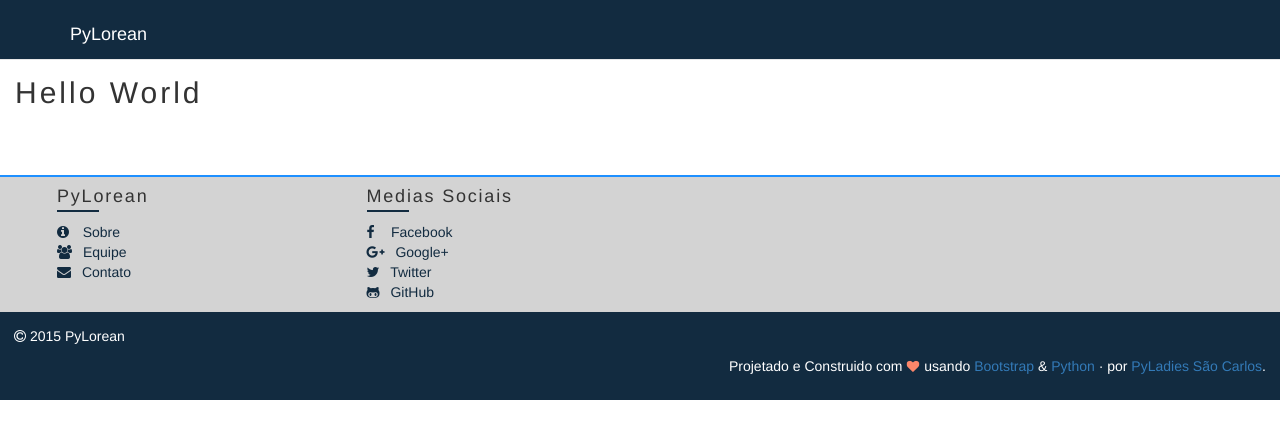
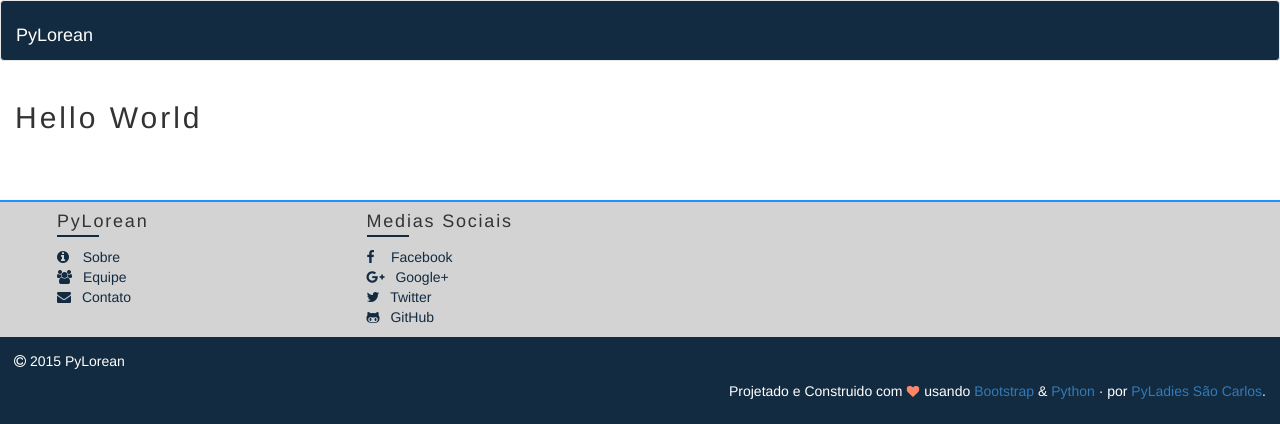
Before and after one commit to PyLadiesSanca/PyLorean, a Django app: page / in a window 1280 px wide. Shown: the top 424 px of the page. Run offline with Django 3.2, Linux system fonts and the light colour scheme; some libraries are stand-ins or nearby versions.

Commit message:
Fixes the base template

```diff
--- a/pylorean/templates/base.html
+++ b/pylorean/templates/base.html
@@ -35,8 +35,8 @@
 
     <!-- Navbar -->
     {% block menu %}
-    <nav class="navbar navbar-default navbar-fixed-top">
-        <div class="container">
+    <nav class="navbar navbar-default">
+        <div class="container-fluid">
             <div class="navbar-header">
                 <a  id="navbar-brand" class="navbar-brand" href="#">PyLorean</a>
             </div><!--//.navbar-header-->
@@ -44,7 +44,7 @@
     </nav><!--//.navbar -->
     {% endblock menu %}
 
-    <div class="content container-fluid">
+    <div class="container-fluid">
         {% block content %}
         {% endblock %}
     </div>
```
